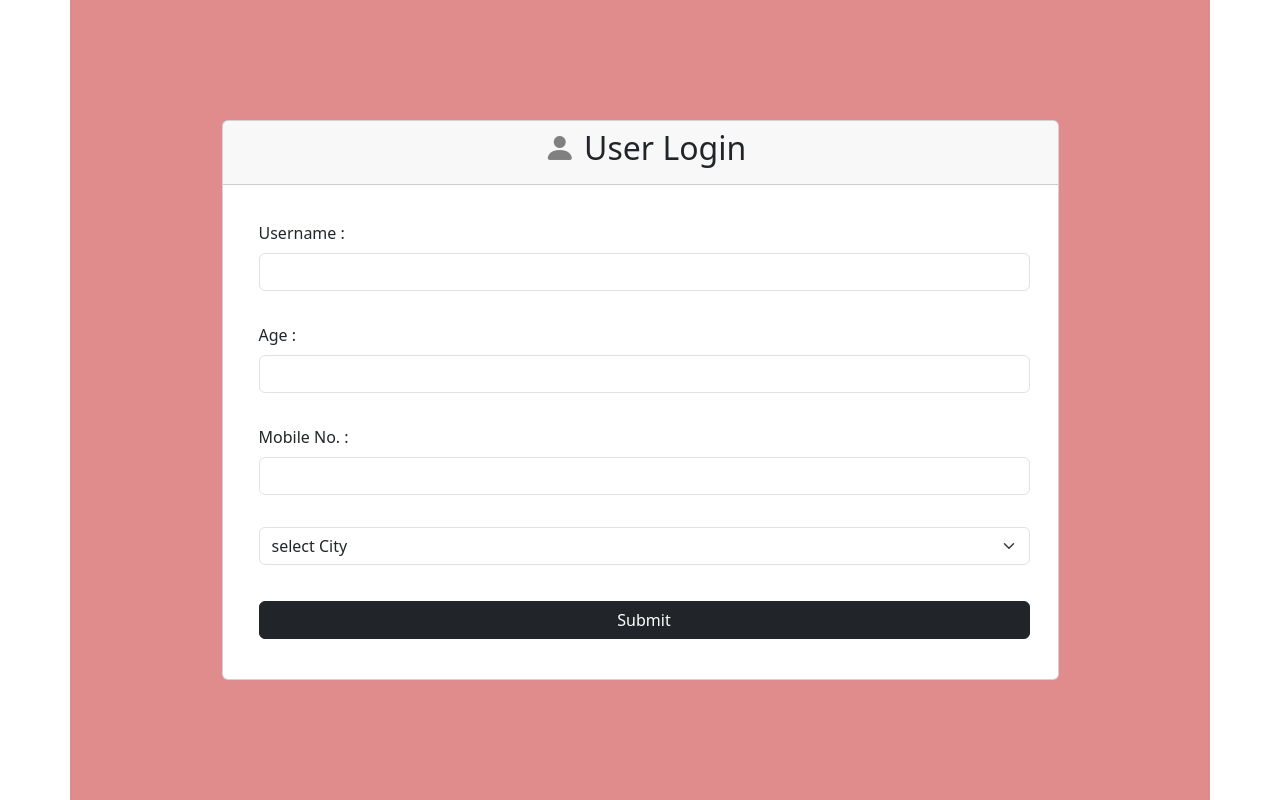
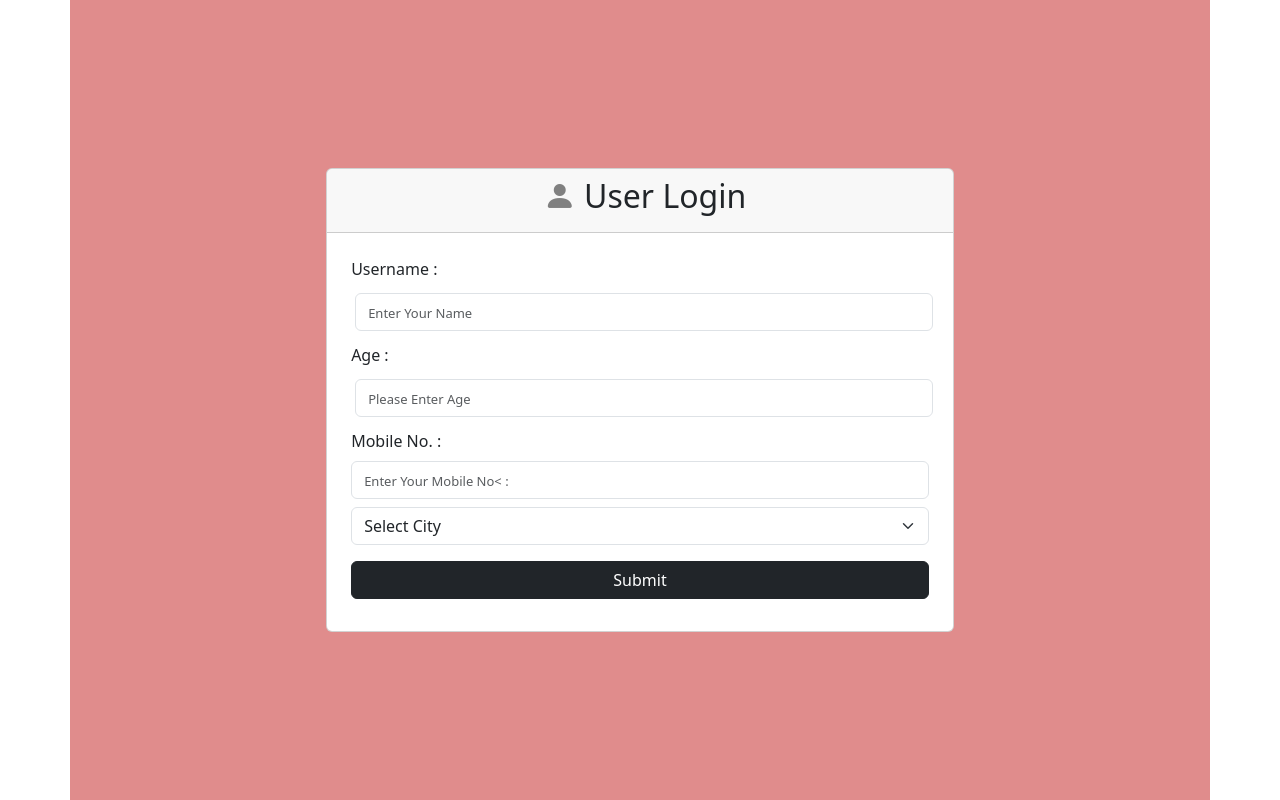
Before and after one commit to Himanshu12866/UI-react, a React (Vite) app in the folder learnreact/: page / in a window 1280 px wide. Built offline with nearby package versions, Linux system fonts and the light colour scheme.

Commit message:
"Uncommented FormDemo3 import and added it to App component, commented out FormDemo2 import and usage"

```diff
--- a/learnreact/src/App.jsx
+++ b/learnreact/src/App.jsx
@@ -2,7 +2,8 @@
 import "./component/login.component.css";
 import "./component/input.component.css";
 import "./App.css"
-import FormDemo2 from "./component/formValidation1";
+// import FormDemo2 from "./component/formValidation1";
+import FormDemo3 from "./component/formDemo3";
 // import FakeStoreApi from "./component/fakestoreaoi";
 // import FormDemo from "./component/formdemo";
 // import FormDemo1 from "./component/formDemo1";
@@ -25,11 +26,12 @@ function App() {
   return (
     <div className='container'>
 
-     {/* <FakeStoreApi/> */}
-     {/* <FormReact /> */}
-     {/* <FormDemo /> */}
-     {/* <FormDemo1/> */}
-<FormDemo2/>
+      {/* <FakeStoreApi/> */}
+      {/* <FormReact /> */}
+      {/* <FormDemo /> */}
+      {/* <FormDemo1/> */}
+      {/* <FormDemo2/> */}
+      <FormDemo3/>
     </div>
   )
 }
--- /dev/null
+++ b/learnreact/src/component/formDemo3.jsx
@@ -0,0 +1,55 @@
+
+import { useFormik } from "formik";
+import * as yup from "yup";
+
+
+export default function FormDemo3(){
+    const formik = useFormik({
+        initialValues: {
+            Username : "",
+            Age : 0,
+            Mobile : "",
+            city:""
+        },
+        validationSchema:yup.object({
+            Username : yup.string().required("Username Require").min(4, "Userename must be more than 4 chars").max(12 , "Username must be less than 12 chars"),
+            Age : yup.number().required("Age required").min(18, "Age must be 18 or above").max(50 , "Age shuold be less than 50"),
+            Mobile: yup.string().required("Mobile No. Must be enter").matches(/\w{10}/ , "Please enter valid Number").min(10 , "Mobile number shuold be 10 digit").max(10,"Must be equla to 10 digits"),
+            city:yup.string().required("City is required")
+
+        })
+    })
+
+    return (
+        <div className="containerBox2 w-75 d-flex justify-content-center align-items-center">
+
+        <div className="card w-75">
+            <div className="card-header text-center">
+                <h2><span className="bi bi-person-fill"></span> User Login</h2>
+            </div>
+            <div className="card-body">
+                <form className="p-2" onChange={formik.handleSubmit}>
+                    <label className="form-label">Username :</label>
+                    <input className="form-control m-1" type="text" name="Usernamr" onChange={formik.handleChange} placeholder="Enter Your Name"></input>
+                    <div className="text-danger">{formik.errors.Username}</div>
+                    <label className="form-label my-2">Age :</label>
+                    <input className="form-control m-1" type="text" name="Age"  onChange={formik.handleChange} placeholder="Please Enter Age" ></input>
+                    <div className="text-danger">{formik.errors.Age}</div>
+                    <label className="form-label my-2"> Mobile No. :</label>
+                    <input className="form-control" type="text" name="Mobile"  onChange={formik.handleChange} placeholder="Enter Your Mobile No< :"></input>
+                    <div className="text-danger">{formik.errors.Mobile}</div>
+                    <select className="form-select my-2" name="city"  onChange={formik.handleChange}>
+                        <option value="-1">Select City</option>
+                        <option value="hyd">Hyderabad</option>
+                        <option value="rewa">Rewa</option>
+                        <option value="delhi">Delhi</option>
+                    </select>
+                    <div className="text-danger">{formik.errors.city}</div>
+                    <button type="submit" className="btn btn-dark my-2 w-100">Submit</button>
+                </form>
+            </div>
+        </div>
+         </div>
+    )
+
+}
```
